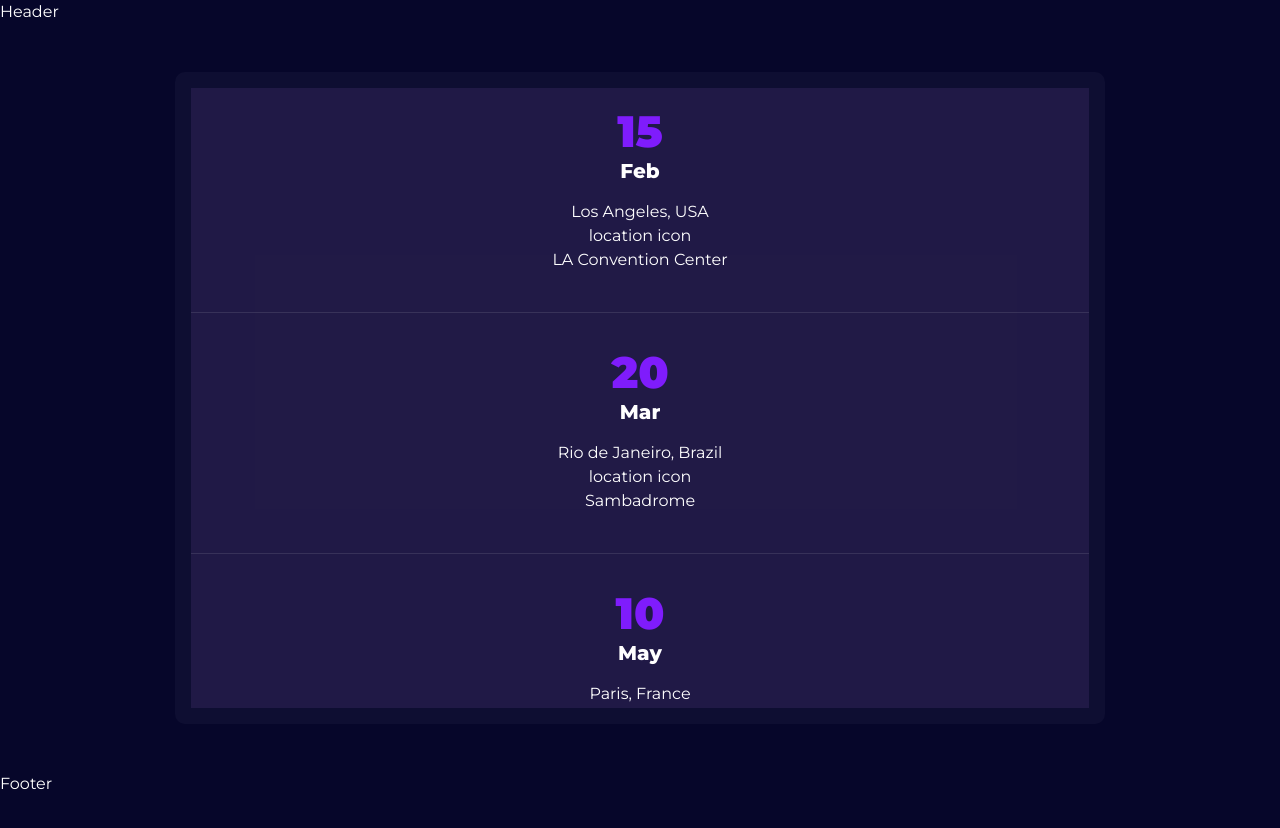
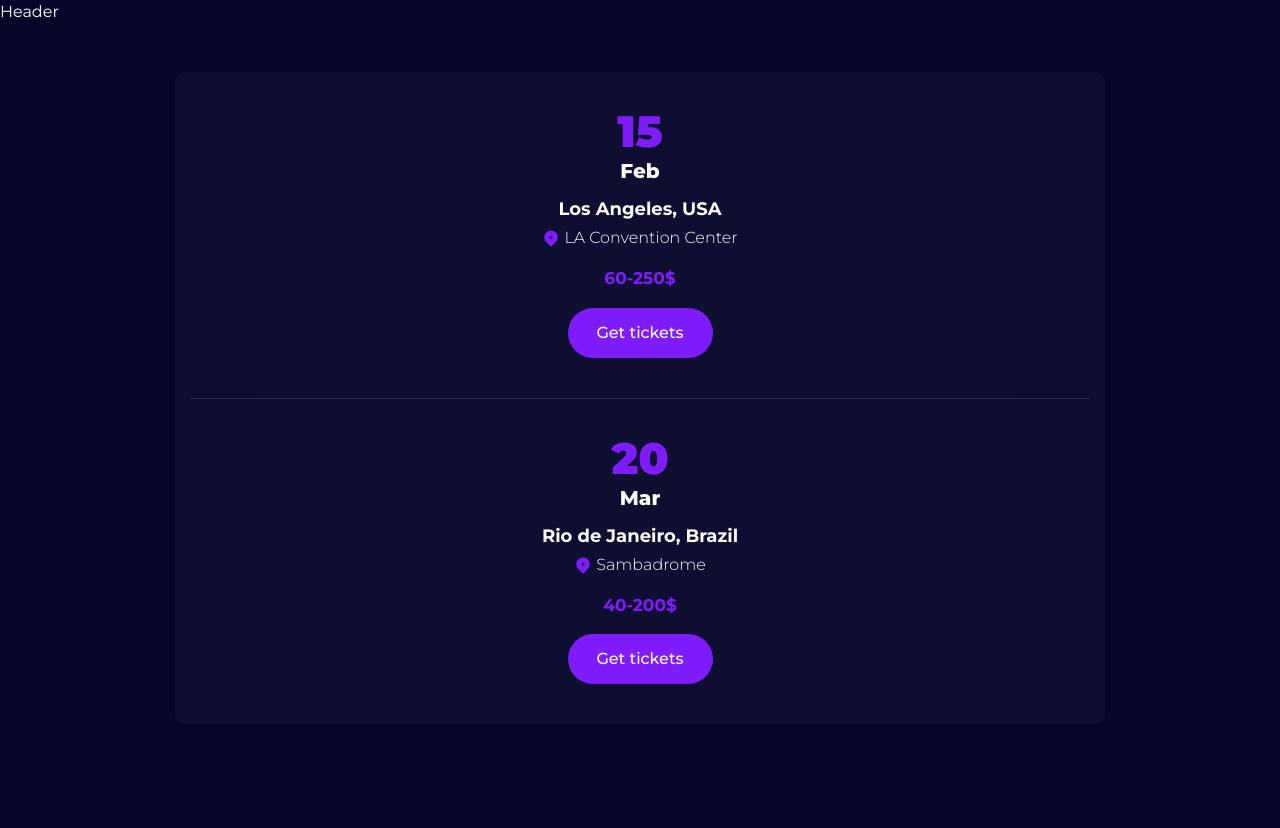
Before and after one commit to GonzaSalda/music-website, a Next.js app: page / in a window 1280 px wide. Shown: the top 828 px of the page. Before the commit the page ends 800 px from the top, so only its background shows below. Built offline with nearby package versions, Linux system fonts and the light colour scheme; data requests are answered from the project's data file.

Commit message:
Agregando variants a eventobox

```diff
--- a/src/app/page.jsx
+++ b/src/app/page.jsx
@@ -4,6 +4,7 @@ export default function Home() {
   return (
     <main>
       <Events/>
+      <div className='h-[4000px]'></div>
     </main>
   )
 }
--- a/src/components/events/EventBox.jsx
+++ b/src/components/events/EventBox.jsx
@@ -1,20 +1,36 @@
+'use client';
 import React from 'react'
 import Image from 'next/image'
+import {RiMapPin2Fill} from 'react-icons/ri'
+import {motion} from 'framer-motion'
+import {fadeIn} from '../../../variants'
+
 const EventBox = ({events}) => {
-    console.log(events)
   return (
-    <div className='bg-secondary/60 rounded-[10px] p-4 xl:p-12 relative'>
+    <motion.div
+    variants={fadeIn('up', 0.4)}
+    initial='hidden'
+    whileInView={'show'}
+    viewport={{once: false, amount: 0.3}}
+    className='bg-secondary/60 rounded-[10px] p-4 xl:p-12 relative'
+    >
       <div className='flex flex-col xl:flex-row justify-between h-[620px] xl:h-full gap-x-4'>
-        <div className='hidden xl:flex w-[400px]'><Image src={'/assets/events/singer.png'} width={358}
+        {/* Image */}
+        <div className='hidden xl:flex w-[400px]'>
+        <Image src={'/assets/events/singer.png'} width={358}
         height={489}
         priority
         quality={100}
-        alt=''/></div>
-        <div className='flex-1 bg-purple-400/10 h-[500px] flex flex-col justify-between overflow-y-scroll scroll-thin scrollbar-thumb-accent-DEFAUlt scrollbar-track-white/10 xl:pr-6'>
+        alt=''/>
+        </div>
+        {/* Event list */}
+        <div className='flex-1 h-[500px] flex flex-col justify-between overflow-y-scroll scroll-thin scrollbar-thumb-accent-DEFAUlt scrollbar-track-white/10 xl:pr-6'>
+          {/* Event item */}
           {events.map(event=> {
-            return <div
+            return (
+            <div
             key={event.id}
-            className='flex flex-col xl:flex-row items-center justify-between gap-y-4 border-b border-white/10 pb-10 xl:pb-3 last-of-type:border-none first-of-type:pt-0 xl:gap-y-0 text-center xl:text-left my-4 xl:my-0'
+            className='flex flex-col xl:flex-row items-center justify-between gap-y-4 xl:gap-y-0  text-center xl:text-left my-4 xl:my-0 border-b border-white/10 pb-10 xl:pb-3 last-of-type:border-none first-of-type:pt-0'
             >
               <div className='flex flex-col xl:flex-row items-center gap-x-4'>
                 {/*  day & months */}
@@ -23,19 +39,26 @@ const EventBox = ({events}) => {
                   <div className='text-[20px] font-extrabold '>{event.date.month}</div>
                 </div>
                 {/* Locations */}
-                <div>
-                  <div>{`${event.Location.city}, ${event.Location.country}`}</div>
-                  <div>
-                    <div>location icon</div>
-                    <div>{event.Location.adress}</div>
+                <div className='w-64 flex flex-col gap-y-2'>
+                  <div className='text-lg leading-none font-bold'>{`${event.Location.city}, ${event.Location.country}`}</div>
+                  <div className='flex items-center gap-x-1 justify-center xl:justify-start'>
+                    <div className='text-accent-DEFAUlt text-lg'><RiMapPin2Fill/></div>
+                    <div className='font-light'>{event.Location.adress}</div>
                   </div>
                 </div>
               </div>
+              {/* Price range */}
+              <div className=' w-[100px] text-[17px] font-bold text-accent-DEFAUlt'>
+                {event.priceRange}
+              </div>
+              {/* Btn */}
+              <button className='btn btn-sm btn-accent'>Get tickets</button>
             </div>
+            );
           })}
         </div>
       </div>
-    </div>
+    </motion.div>
 
   )
 }
--- /dev/null
+++ b/variants.js
@@ -0,0 +1,27 @@
+export const fadeIn = (direction, delay) => {
+    return {
+        hidden:{
+            y : direction === 'up' ? 80 : direction === 'down' ? -80 : 0,
+            opacity: 0,
+            x : direction === 'left' ? 80 : direction === 'right' ? -80 : 0,
+            transition: {
+                type:'tween',
+                duration: 1.5,
+                delay:delay,
+                ease:[0.25, 0.6, 0.3, 0.8],
+            },
+        },
+        show:{
+            y:0,
+            x:0,
+            opacity:1,
+            transition:{
+                type: 'tween',
+                duration: 1.4,
+                delay:delay,
+                ease:[0.25, 0.25, 0.25, 0.75],
+
+            }
+        }
+    }
+}
```
Also changed, not shown: 1 other file (tests, documents, lock files or other folders).
